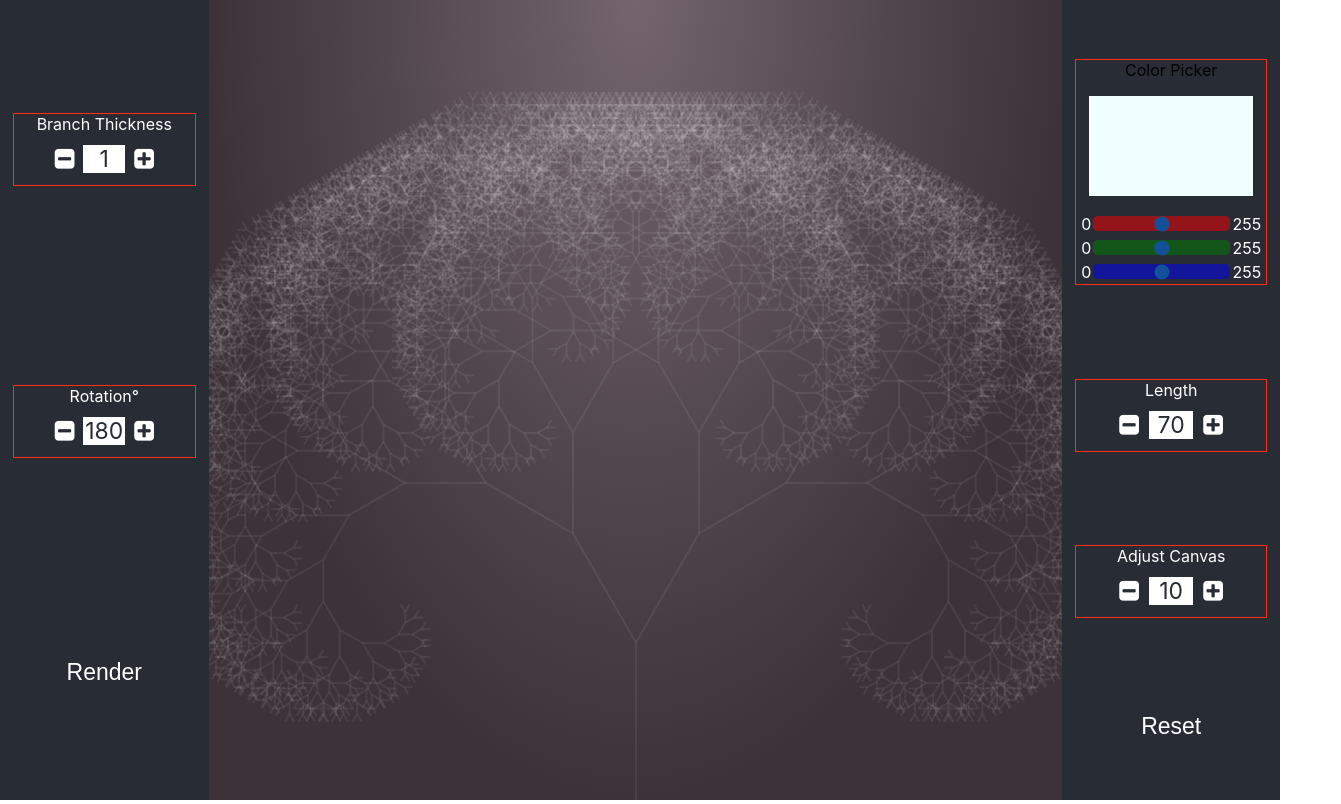
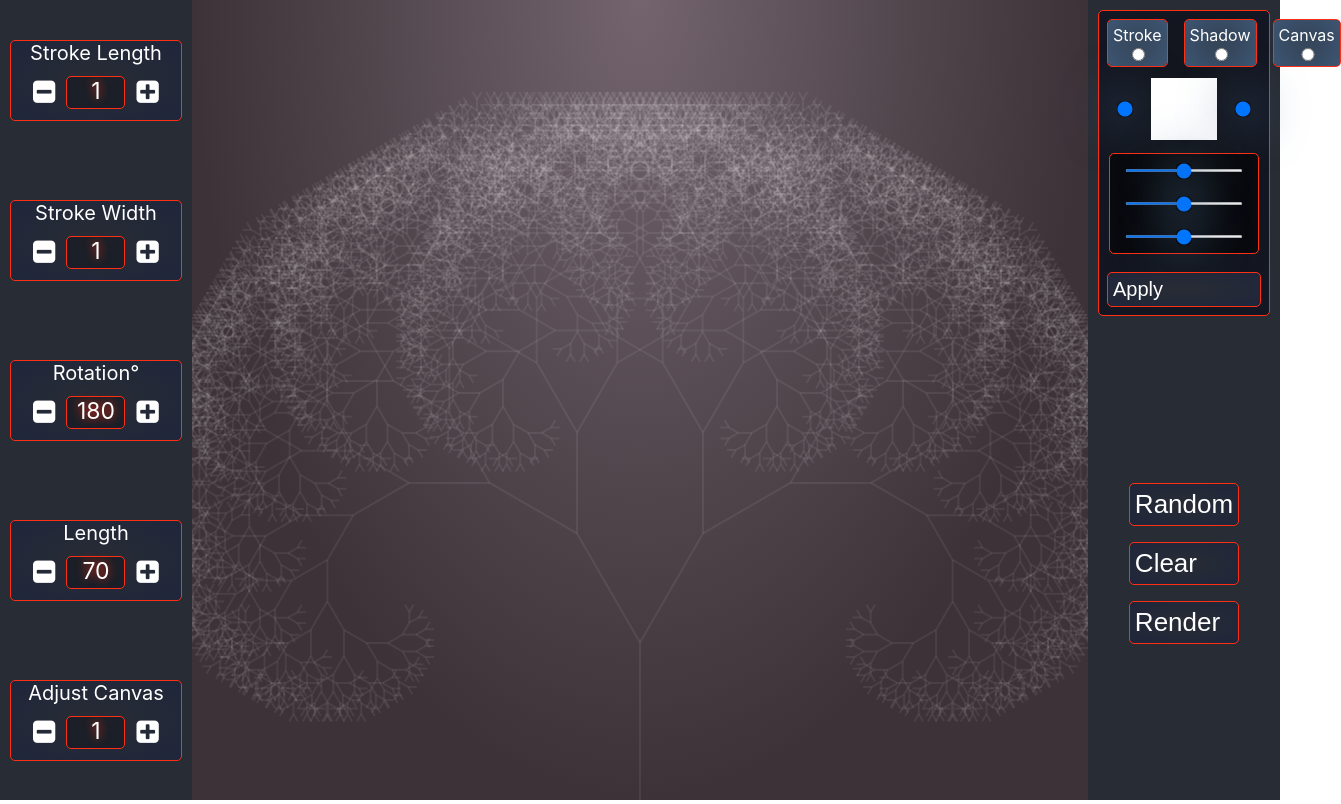
Before and after one commit to jas2882/Beautiful-Recursion, a React (Create React App) app: page / in a window 1280 px wide. Shown: the whole page, 1341 px wide, since content can reach past the window. Built offline with nearby package versions, Linux system fonts and the light colour scheme.

Commit message:
finished layout for color picker    -small adjustments -- ready for functionality

```diff
--- a/src/App.css
+++ b/src/App.css
@@ -2,19 +2,66 @@
   text-align: center;
 }
 :root {
-  --primary-color: rgb(0, 0, 0);
+  --text: rgb(255, 255, 255);
+  --primary-color: #486685;
   --secondary-color: #282c34;
-  --third-color: #ff2f14;
-  --text: rgb(255, 255, 255);
-  --border: rgb(0, 155, 255);
-  --type-1: rgb(255, 0, 0);
-  --type-2: rgb(255, 230, 0);
-  --type-3: rgb(17, 0, 255);
-  --type-4: rgb(0, 255, 0);
-  --type-5: rgb(234, 0, 255);
+  --border: #ff2f14;
+  --gradient-match: #1a2031da;
+  --hover: #314c66;
+  --op-black:  rgba(0, 0, 0, 0.542);
+  --border-radius: 5px;
+  --standard-b-shadow: 0 0 50px 1px #486685 inset;
+  --standard-b-shadow-hover: 0 0 50px 5px #486685;
+  --slider-b-shadow: 0 0 3px 5px #486685;
+  --background-gradient: radial-gradient(
+    ellipse at center,
+    #282c34 0,
+    #1f263b 100%
+    );
+    --lrg-background-gradient: radial-gradient(
+    ellipse at center,
+    var(--op-black) 0,
+    #131724 100%
+  )
   }
-.display {
+.themed {
+  box-sizing: border-box;
+  cursor: pointer;
+  margin: 10px;
+  display: flex;
+  flex-direction: column;
+  border: 1px solid var(--border);
+  border-radius: var(--border-radius);
+  /*
+  position: relative;
+  background: var(--background-radiant);
+  box-sizing: border-box;
+  display: flex;
+  justify-content: center;
+  align-items: center;
+  background-color: rgba(0, 0, 0, 0.275);
+  border: 1px solid var(--border);
+  border-radius: var(--border-radius);
+  */
+}
+i {
   color: var(--text);
+}
+i:hover {
+  text-shadow: 0 0 10px var(--border);
+  color: var(--text);
+}
+.btn {
+  font-size: calc(10px + 2vmin);
+  color: var(--text);
+  border: none;
+  background: none;
+}
+.btn:hover {
+  /*
+  border: none;
+  background: none;
+  */
 }
 .content-body {
   width: 100vw;
@@ -29,141 +76,179 @@
 }
 .myCanvas {
   color: var(--text);
-  /* background: radial-gradient(ellipse farthest-side at top,#73646e 0,#3c3237 100%); */
   width: 100%;
   height: 100%;
+  box-sizing: border-box;
   background: radial-gradient(
     ellipse farthest-side at top,
     #73646e 0,
     #3c3237 100%
   );
-   /* background-image: url('./resources/fire_effect.gif'); */
-  background-size: cover;
-  background-repeat: no-repeat;
-  position: absolute;
-  left: 0;
-  top: 0;
-  right: 0;
-  z-index: -10;
-  /*
-  display: flex;
-  color: #bd407e;
-  */
 }
 .myCanvasBackground {
   color: var(--text);
   width: 100%;
   height: 100vh;
+}
+/*
   background-color: rgb(255, 0, 0);
   position: absolute;
   left: 0;
   top: 0;
   right: 0;
   z-index: 0;
-  /*
   */
-}
 #side-menu {
   background-color: var(--secondary-color);
   width: 15vw;
-  padding: 1vw;
   display: flex;
   flex-direction: column;
   justify-content: space-around;
   position: relative;
+  box-sizing: border-box;
 }
-/*
-.slider {
-}
-.side-menu-right {
-  border: 1px solid var(--third-color);
-  background-color: var(--third-color);
-  width: 15vw;
-}
-.side-menu-left {
-  width: 15vw;
-  padding: 1vh;
+/* .side-menu-right {
+  padding: 2vw;
+  display: flex;
+  justify-content: space-between;
 } */
 .tool-container {
+  margin: 10px;
+  box-sizing: border-box;
   display: flex;
   flex-direction: column;
-  border: 1px solid var(--third-color);
+  background: var(--background-gradient);
+  border: 1px solid var(--border);
+  border-radius: var(--border-radius);
+  cursor: pointer;
+  position: relative;
 }
+.tool-container:hover {
+  box-shadow: var(--standard-b-shadow-hover);
+}
+.color-tool-container {
+margin: 10px;
+  box-sizing: border-box;
+  display: flex;
+  flex-direction: column;
+  background: var(--lrg-background-gradient);
+  border: 1px solid var(--border);
+  border-radius: var(--border-radius);
+  cursor: pointer;
+  position: relative;
+}
+/* title of toolbox */
 .label {
   color: var(--text);
+  font-size: calc(4px + 2vmin);
 }
+/* span holding  + display - */
 .counter {
   color: var(--text);
   display: flex;
   flex-direction: row;
-  justify-content: space-around;
+  justify-content: space-evenly;
   margin: calc(3px + 1vmin);;
 }
-.btn {
+/* show current values */
+.display {
   color: var(--text);
-  color: var(--text);
-  border: none;
-  background: none;
-  font-size: calc(7px + 2vmin);
-}
-.display {
-  position: absolute;
+  border: 1px solid var(--border);
+  border-radius: var(--border-radius);
+  padding: 0 6px;
   display: flex;
   justify-content: center;
   font-size: calc(7px + 2vmin);
   height: auto;
-  width: 20%;
-  background-color: var(--text);
+  min-width: 45px;
+  background-color: rgba(0, 0, 0, 0.275);
+  text-shadow: 0 0 10px var(--border);
+  /*
+  width: 80%;
+  width: auto;
+  position: absolute;
   color: var(--secondary-color);
+  */
+}
+.color-slider {
+  background-color: none;
 }
 /*
-width: 100%;
-justify-content: center;
-flex-direction: row;
+.color-picker-container {
+  background-color: black;
+}
+.color-display-label {
+  padding: 5px;
+}
 */
 /* color picker display */
 .color-tool-display {
+  box-sizing: border-box;
   display: flex;
+  justify-content: center;
+  align-items: center;
+  /*
   flex-direction: row;
-  justify-content: center;
   margin: 2vh 1vw;
+  */
 }
+/* .vert::-webkit-slider-thumb {
+  background: black;
+} */
 /* color preview */
 .color-display {
-  width: 100vw;
-  height: 100px;
-  background-color: azure;
+  width: 100%;
+  height: 90%;
+  background-color: rgb(255, 255, 255);
+  cursor: pointer;
+  /*
+  color: white;
+  */
 }
-/* .color-display-label {
+/*
 color: var(--text);
 display: flex;
 flex-direction: column;
-  padding: 5px;
 background-color: rgba(255, 255, 255, 0.323);
-}
+margin: 2vh 1vw;
 */
 .slide-container {
+  box-sizing: border-box;
   color: var(--text);
   display: flex;
+  box-sizing: border-box;
+  border: none;
+  /*
+  background-color: none;
+  width: 2vw;
   width: 100%;
-  box-sizing: border-box;
   padding: 2px 5px;
+  */
+}
+/* .vert-slide {
+  background-color: var(--alt-background-gradient);
+  max-width: 20%;
+} */
+.horizontal {
+  border: none;
 }
 .slider {
+  /*
   -webkit-appearance: none;
-  width: 100%;
+  background: #d3d3d3;
   height: 15px;
-  border-radius: 5px;
-  background: #d3d3d3;
+  border-radius: var(--border-radius);
   outline: none;
   opacity: 0.5;
   -webkit-transition: .2s;
   transition: opacity .2s;
   margin: 2px;
+  */
 }
 .slider:hover  {
   opacity: 1; /* Fully shown on mouse-over */
 }
+/*
 #red {
   background-color: red;
 }
@@ -173,3 +258,148 @@ flex-direction: row;
 #blue {
   background-color: blue;
 }
+*/
+.vert {
+  height: 100%;
+  border: none;
+  background: var(--op-black);
+  /*
+  margin: 5px;
+  width: 1px;
+  border: 1px solid var(--border);
+  background-color: blueviolet;
+  */
+  justify-content: center;
+}
+.radio-container {
+  display: flex;
+  justify-content: space-around;
+  /*
+  flex-direction: row;
+  padding: 5px;
+  */
+}
+/*
+.color-switch {
+  height: 25px;
+  border: 0 0 1px 0;
+  border-color: var(--border);
+  display: flex;
+  flex-direction: column;
+}
+*/
+.update-canvas {
+  display: flex;
+  flex-direction: column;
+  margin: auto;
+  /*
+  justify-content: space-around;
+  */
+}
+.apply-btn {
+  font-size: calc(4px + 2vmin);
+  color: var(--secondary-color);
+  background: var(--background-gradient);
+}
+.apply-btn:hover {
+  color: black;
+  box-shadow: var(--standard-b-shadow-hover);
+  background: white;
+  background-color: white;
+  border: 1px solid var(--border);
+  text-shadow: 0 0 10px var(--border);
+}
+.color-slider {
+  background-color: var(--op-black);
+}
+/* Mouse-over effects */
+.slider:hover {
+  opacity: 1; /* Fully shown on mouse-over */
+}
+.render-btn,
+.clear-btn,
+.random-btn,
+.radio-btn,
+.apply-btn,
+.vert-slide,
+.slide-counter,
+.slide-container {
+  color: var(--text);
+  padding: 5px;
+  margin: 1vh;
+  display: flex;
+  flex-direction: column;
+  /*
+  border: 1px solid var(--border);
+  border-radius: var(--border-radius);
+  position: relative;
+  */
+}
+/*
+background: var(--background-radiant);
+box-shadow: var(--standard-b-shadow)
+*/
+.render-btn:hover,
+.clear-btn:hover,
+.random-btn:hover,
+.radio-btn:hover,
+.vert-slide:hover {
+  color: var(--text);
+  box-shadow: var(--standard-b-shadow-hover);
+  background-color: var(--secondary-color);
+  border: 1px solid var(--border);
+  text-shadow: 0 0 5px var(--border);
+}
+#red,
+#blue,
+#green {
+  height: 3px;
+}
+
+.vert {
+  width: 3px;
+  border: none;
+}
+.radio-btn {
+  font-size: calc(8px + 1vmin);
+  box-shadow: var(--standard-b-shadow);
+}
+/*
+z-index: -1;
+*/
+
+/* webKits for thumb range sliders */
+
+/* Firefox */
+input[type=range]::-moz-range-thumb {
+  cursor: pointer;
+  background-color: rgba(0, 0, 0, 0.686);
+  border: 1px groove var(--border);
+  border-radius: var(--border-radius);
+  box-shadow: var(--standard-b-shadow-hover);
+}
+/* WebKit/Blink */
+input[type=range]::-webkit-slider-thumb {
+  cursor: pointer;
+  background-color: rgba(0, 0, 0, 0.686);
+  border: 1px groove var(--border);
+  border-radius: var(--border-radius);
+  box-shadow: var(--standard-b-shadow-hover);
+}
+/* IE */
+input[type=range]::-ms-thumb {
+  cursor: pointer;
+  background-color: rgba(0, 0, 0, 0.686);
+  border: 1px groove var(--border);
+  border-radius: var(--border-radius);
+  box-shadow: var(--standard-b-shadow-hover);
+}
+#red {
+  background: red;
+}
+#green {
+  background: green;
+}
+#blue {
+  background: blue;
+}
--- a/src/ColorPicker.js
+++ b/src/ColorPicker.js
@@ -1,28 +1,101 @@
 //import { AdjustValue } from './Draw';
 
 export const ColorPicker = (props) => {
+  {/*
+    surround color display with opacity slide
+    box shadow, gradient and background-stroke color toggle
+    dynamic box-shadow on tool components
+    maybe frame canvas
+
+    var slider = document.getElementById("myRange");
+    var output = document.getElementById("demo");
+    output.innerHTML = slider.value; // Display the default slider value
+
+    // Update the current slider value (each time you drag the slider handle)
+    slider.oninput = function() {
+      output.innerHTML = this.value;
+    }
+
+  */}
 
   const { banner, current } = props;
   const min = 0;
   const max = 255;
+  // const colorPicked;
+  // const r,g,b;
+
+  //cs vision
   return (
-    <div className="tool-container">
-        <label className="color-display-label">{banner}</label>
+    <div className="color-tool-container" >
+      <div className="radio-container">
+        <label className="tool-container radio-btn">Stroke
+          <input className="radio-btn-glow" type="radio" name="radio" onClick={() => console.log('check')} />
+            <span className="checkMark"></span>
+        </label>
+        <label className="tool-container radio-btn">Shadow
+          <input className="radio-btn-glow" type="radio" name="radio" onClick={() => console.log('check')} />
+            <span className="checkMark"></span>
+        </label>
+        <label className="tool-container radio-btn">Canvas
+          <input className="radio-btn-glow" type="radio" name="radio" onClick={() => console.log('check')} />
+           <span className="checkMark"></span>
+        </label>
+      </div>
+
       <section className="color-tool-display">
+        <span className="slide-container themed">
+          <input
+            className="vert slide-container slider"
+            id="vert"
+            orient="vertical"
+            type="range"
+            min="0"
+            max="100"
+          />
+        </span>
         <span className="color-display"></span>
+        <span className="slide-container themed">
+          <input
+            className="vert slide-container slider"
+            id="vert"
+            type="range"
+            orient="vertical"
+          />
+        </span>
       </section>
-      {/*
-        surround color display with opacity slide
-        box shadow, gradient and background-stroke color toggle
-        remove the banner
-        dynamic box-shadow on tool components
-        maybe frame canvas
-      */}
-      <section className="slide-counter">
-        <span className="slide-container">{min}<input type="range" min={min} max={max} value={current} className="slider" id="red"/>{max}</span>
-        <span className="slide-container">{min}<input type="range" min={min} max={max} value={current} className="slider" id="green"/>{max}</span>
-        <span className="slide-container">{min}<input type="range" min={min} max={max} value={current} className="slider" id="blue"/>{max}</span>
+      <section className="color-slider themed">
+        <span className="horizontal slide-container themed">
+          <input
+            className="slider"
+            type="range"
+            min={min}
+            max={max}
+            value={current}
+            id="red"
+          />
+          </span>
+        <span className="horizontal slide-container themed">
+          <input
+          className="slider"
+          type="range"
+          min={min}
+          max={max}
+          value={current}
+          id="green"
+        />
+        </span>
+        <span className="horizontal slide-container themed">
+        <input
+          className="slider"
+          type="range"
+          min={min}
+          max={max}
+          value={current}
+          id="blue"
+        />
+        </span>
       </section>
+      <button className="apply-btn themed">Apply</button>
     </div>
   )
 }
--- a/src/LeftMenu.js
+++ b/src/LeftMenu.js
@@ -1,4 +1,3 @@
-import { Render } from './Draw';
 import { NumberSpinner } from './NumberSpinner';
 
 const LeftMenu = () => {
@@ -10,13 +9,21 @@ const LeftMenu = () => {
     {/* Increment values min max etc... values are commented in Draw.js with the variable declarations */}
 
       <NumberSpinner
-        banner="Branch Thickness"
+        banner=" Stroke Length"
         id="lineWidth"
         min={0.05}
         max={10}
         increment="0.25"
         initValue={1}
-      />
+        />
+      <NumberSpinner
+        banner="Stroke Width"
+        id="lineWidth"
+        min={0.05}
+        max={10}
+        increment="0.25"
+        initValue={1}
+        />
       <NumberSpinner
         banner="Rotation&#176;"
         id="rotateSpinner"
@@ -25,9 +32,22 @@ const LeftMenu = () => {
         increment="10"
         initValue={180}
       />
-      <button className="btn render-btn" onClick={() => Render()}>
-        Render
-      </button>
+      <NumberSpinner
+        banner="Length"
+        id="branchLength"
+        min={70}
+        max={250}
+        increment="5"
+        initValue={70}
+      />
+      <NumberSpinner
+        banner="Adjust Canvas"
+        id="adjustCanvas"
+        min={1}
+        max={2}
+        increment="0.1"
+        initValue={1}
+      />
     </div>
   )
 }
--- a/src/NumberSpinner.js
+++ b/src/NumberSpinner.js
@@ -7,11 +7,11 @@ export const NumberSpinner = (props) => {
     <div className="tool-container">
       <label className="label">{banner}</label>
       <section className="counter">
-        <button className="btn decrement" onClick={() => SetValue(id, min, max, -increment)}>
+        <button className="btn tool-btn left" onClick={() => SetValue(id, min, max, -increment)}>
           <i className="fa fa-minus-square" ></i>
         </button>
-        <span className="display" id={id}>{ initValue }</span>
-        <button className="btn increment" onClick={() => SetValue(id, min, max, increment)}>
+        <span className="display">{ initValue }</span>
+        <button className="btn tool-button right" onClick={() => SetValue(id, min, max, increment)}>
           <i className="fa fa-plus-square"></i>
         </button>
       </section>
--- a/src/RightMenu.js
+++ b/src/RightMenu.js
@@ -1,6 +1,6 @@
 import { ColorPicker } from './ColorPicker';
 import { NumberSpinner } from './NumberSpinner';
-import { Reset } from './Draw';
+import { Render, Clear, Random } from './Draw';
 
 const RightMenu = () => {
   return (
@@ -8,34 +8,23 @@ const RightMenu = () => {
 
       {/* Increment values min max etc... values are commented in Draw.js with the variable declarations */}
       <ColorPicker
-        banner="Color Picker"
         id="colorPicker"
         min={0}
         max={255}
         increment="1"
         initValue={0}
       />
-
-      <NumberSpinner
-        banner="Length"
-        id="branchLength"
-        min={70}
-        max={250}
-        increment="5"
-        initValue={70}
-      />
-      <NumberSpinner
-        banner="Adjust Canvas"
-        id="adjustCanvas"
-        min={10}
-        max={20}
-        increment="1"
-        initValue={10}
-      />
-
-      <button className="btn reset-btn" onClick={() => Reset()}>
-        Reset
-      </button>
+      <section className="update-canvas">
+        <button className="btn random-btn tool-container" onClick={() => Random()}>
+          Random
+        </button>
+        <button className="btn clear-btn tool-container" onClick={() => Clear()}>
+          Clear
+        </button>
+         <button className="btn render-btn tool-container" onClick={() => Render()}>
+          Render
+        </button>
+      </section>
     </div>
   )
 }
```
Also changed, not shown: src/Draw.js (+8 -5 lines), 1 other file (tests, documents, lock files or other folders). Lines whose indentation alone changed are shown as unchanged.
